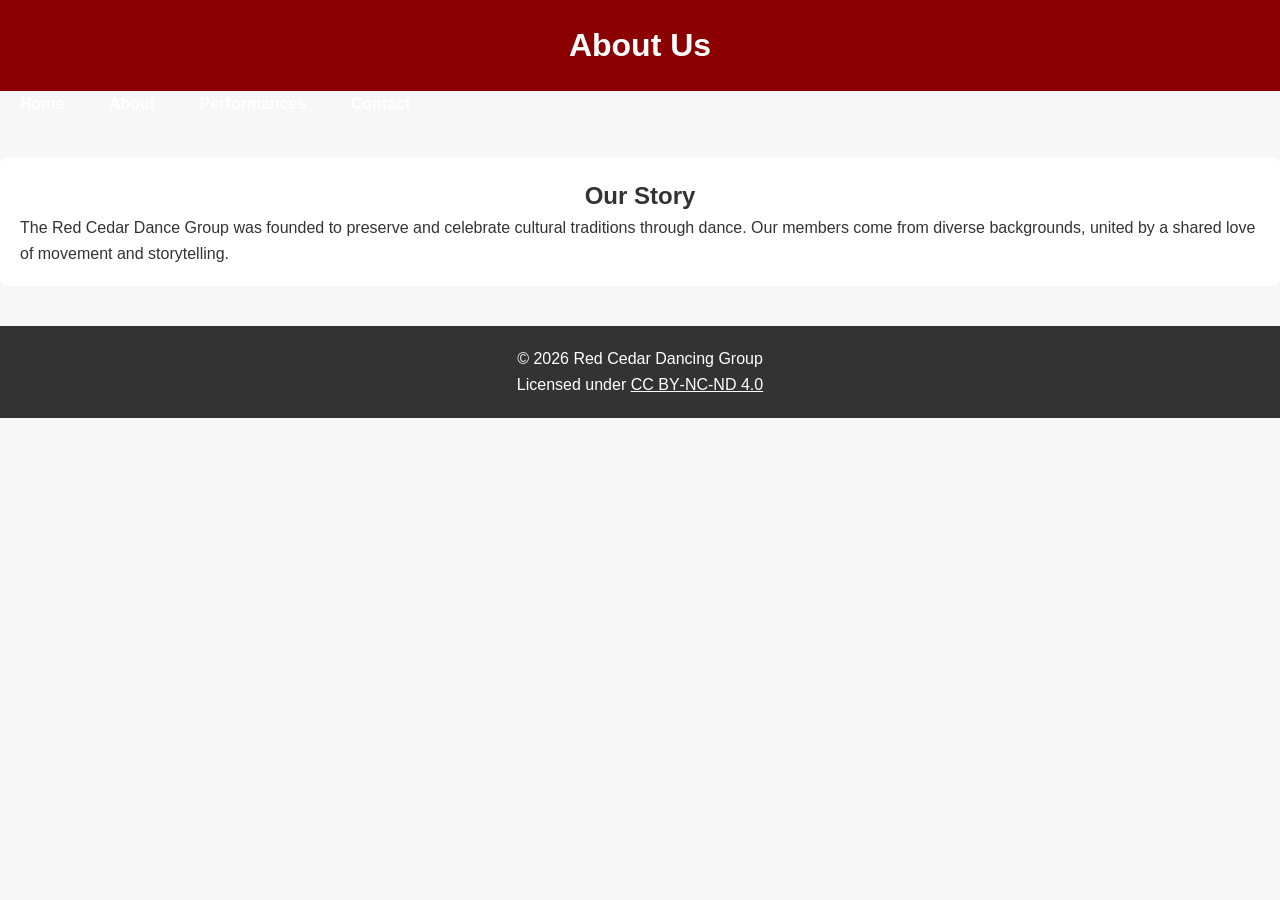
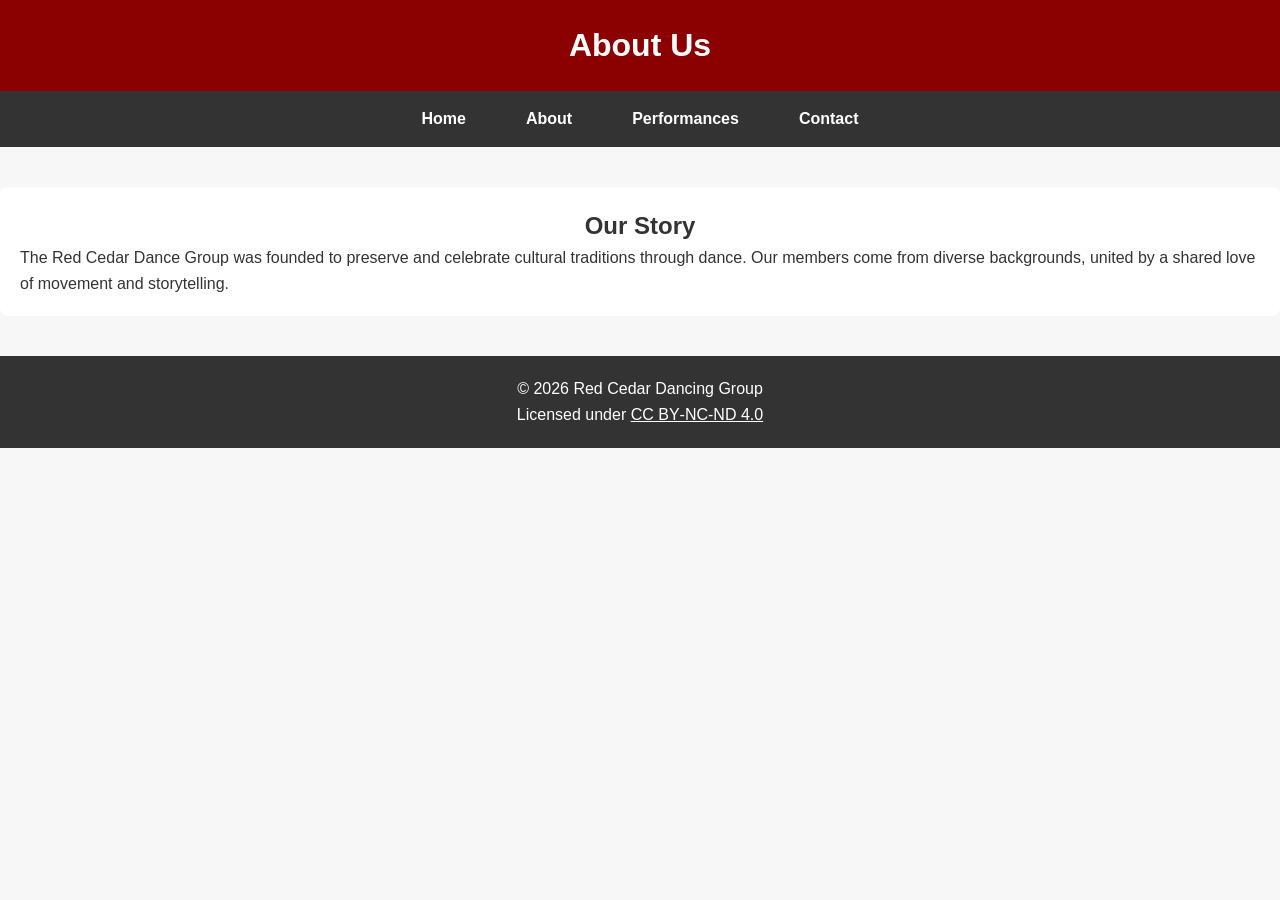

Remove commented mobile view styles from style.css

--- a/style.css
+++ b/style.css
@@ -22,7 +22,7 @@ header {
     padding: 20px 0;
     text-align: center;
 }
-/* Mob view
+
 nav {
     background: #333;
     display: flex;
